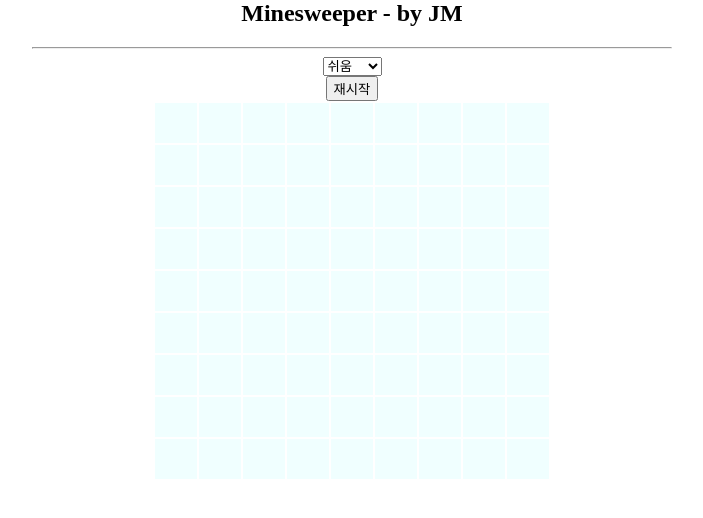
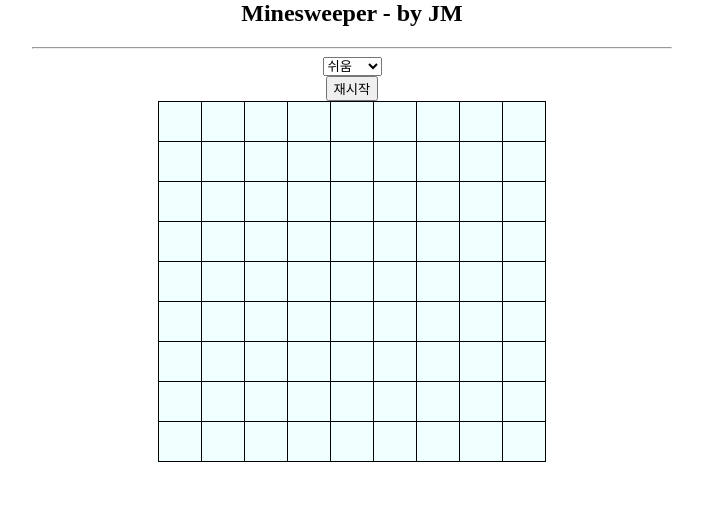
Before and after one commit to MMKe/minesweeper, a plain HTML site: page index.html in a window 1280 px wide. Shown: the whole page, without its empty margins (288-991 px from the left). Drawn offline with Linux system fonts and the light colour scheme.

Commit message:
update : style.css
* 디자인 업데이트 - 가시성#1

```diff
--- a/style.css
+++ b/style.css
@@ -1,8 +1,13 @@
+table#gameBoardTable {
+    border-collapse: collapse;
+}
+
 td.cell {
     background-color: azure;
     width : 40px;
     height : 40px;
     text-align : center;
+    border : 1px solid black;
 }
 
 td.flag {
```
